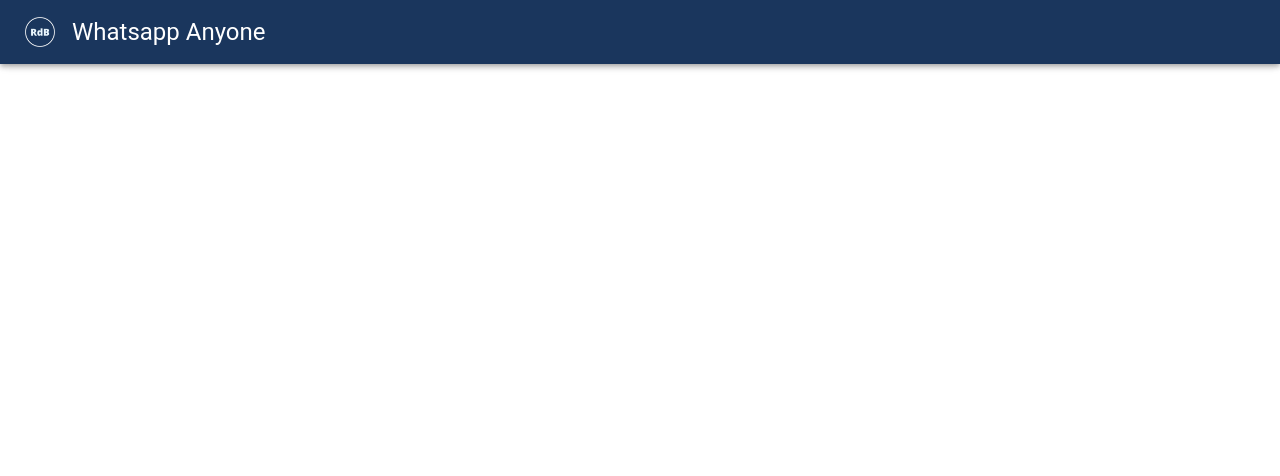
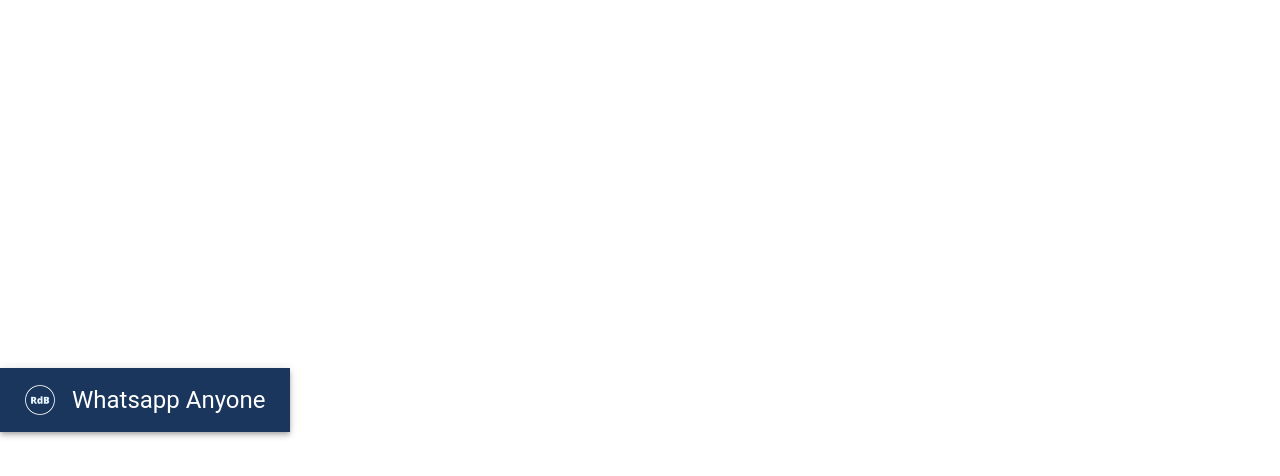
Before and after one commit to roblkdeboer/whatsapp-anyone, a React (Vite) app: page / in a window 1280 px wide. Shown: the top 476 px of the page. Built offline with nearby package versions, Linux system fonts and the light colour scheme.

Commit message:
Tidy up header

```diff
--- a/src/components/Header.tsx
+++ b/src/components/Header.tsx
@@ -1,10 +1,11 @@
-import { AppBar, Toolbar, Typography } from '@material-ui/core';
+import { AppBar, Box, Toolbar, Typography } from '@material-ui/core';
 import Logo from '../assets/logo.png';
 import React from 'react';
 
 export default function Header() {
-  const displayDesktop = () => {
   return (
+    <Box sx={{ flexGrow: 1 }}>
+      <AppBar position="static">
         <Toolbar>
           <img
             src={Logo}
@@ -14,12 +15,7 @@
           {/* App icon */}
           <Typography variant="h5">Whatsapp Anyone</Typography>
         </Toolbar>
-    );
-  };
-
-  return (
-    <header>
-      <AppBar>{displayDesktop()}</AppBar>
-    </header>
+      </AppBar>
+    </Box>
   );
 }
```
Lines whose indentation alone changed are shown as unchanged.
